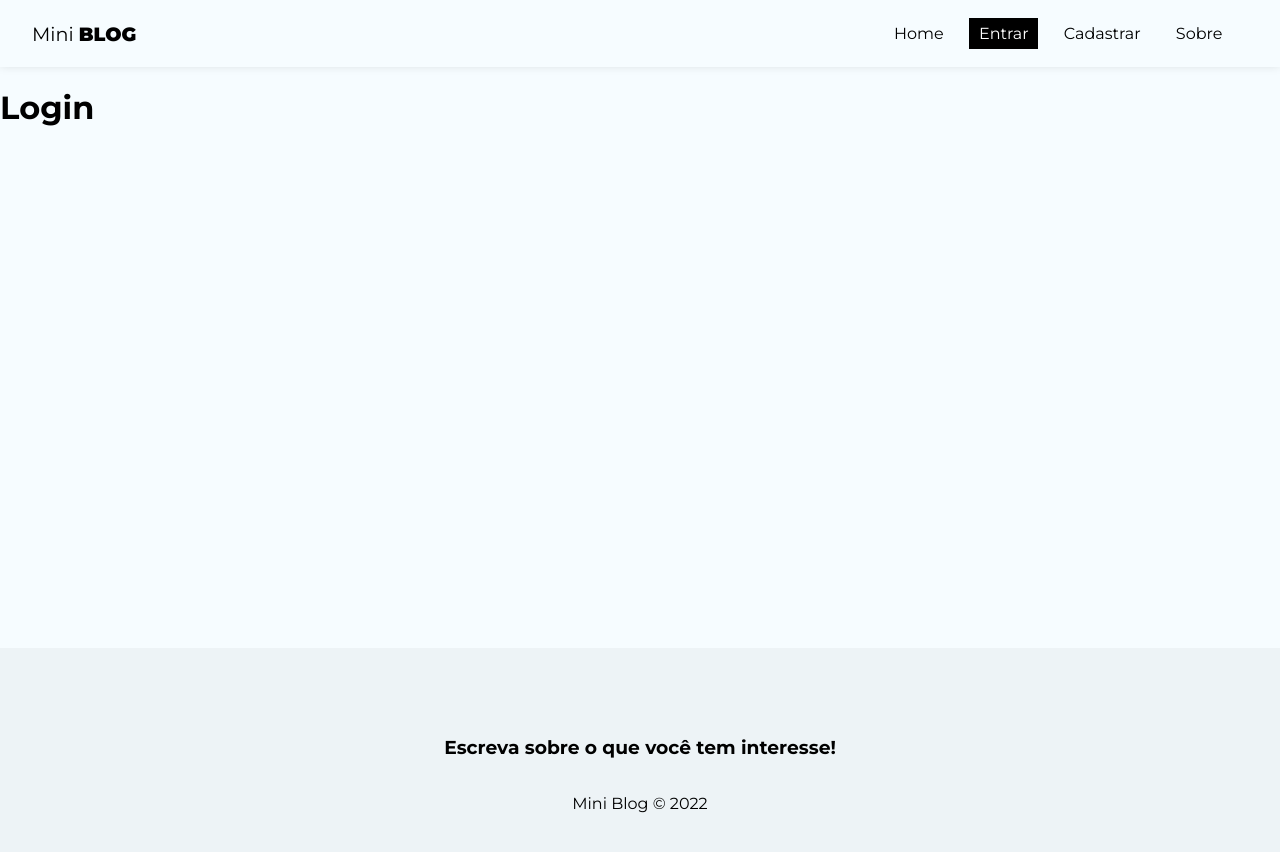
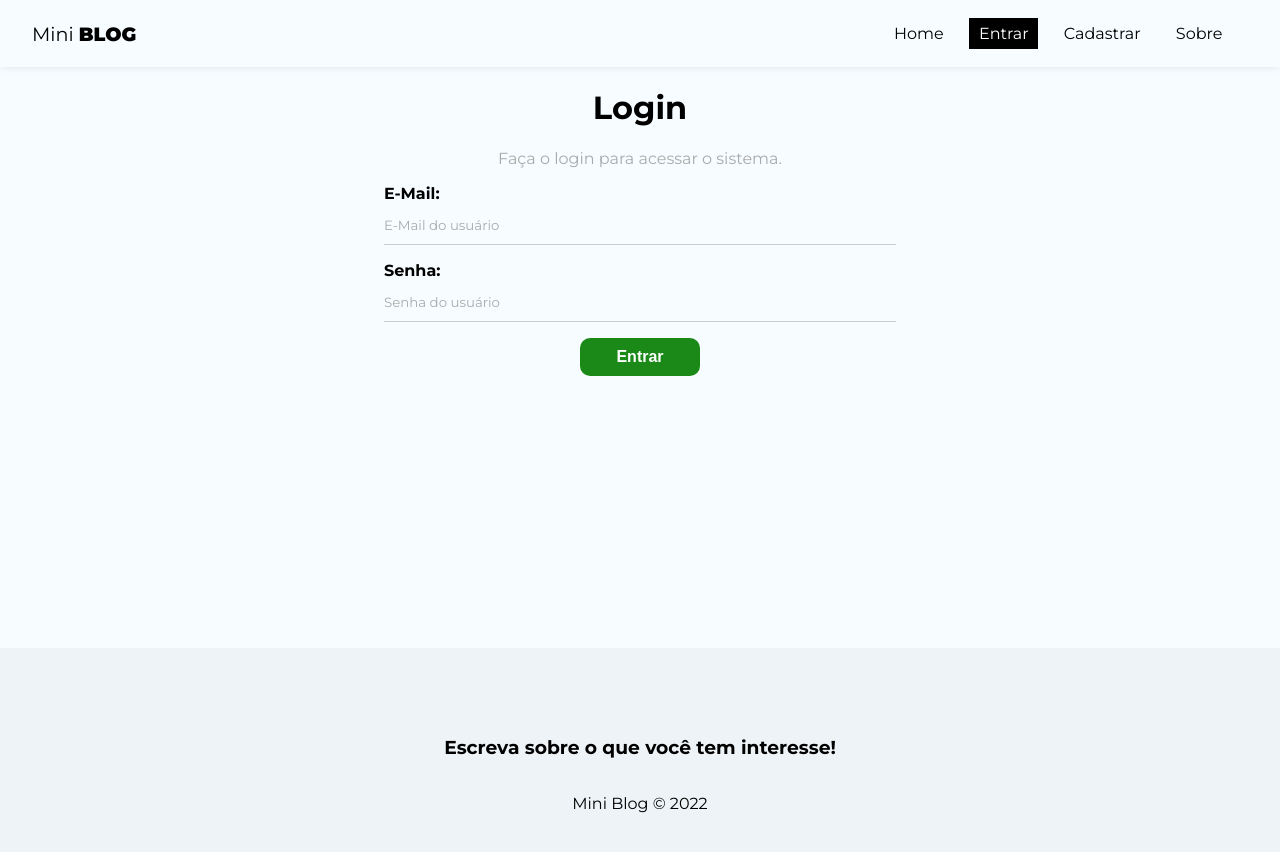
Before and after one commit to rafaelwr/miniblog, a React (Create React App) app: page /login in a window 1280 px wide. Shown: the top 852 px of the page. Built offline with nearby package versions, Linux system fonts and the light colour scheme; no server answers.

Commit message:
Criação do processo de login.

```diff
--- a/src/hooks/useAuthentication.js
+++ b/src/hooks/useAuthentication.js
@@ -68,6 +68,31 @@
         signOut(auth);
     }
 
+    const login = async(data) => {
+        checkIfIsCancelled();
+
+        setLoading(true);
+        setError(false);
+
+        try {
+            await signInWithEmailAndPassword(auth, data.email, data.password);
+            setLoading(false);
+        } catch (error) {
+            let systemErrorMessage;
+
+            if(error.message.includes('user-not-found')) {
+                systemErrorMessage = 'Usuário não encontrado!';
+            }else if(error.message.includes('wrong-password')) {
+                systemErrorMessage = 'Senha incorreta!';
+            }else {
+                systemErrorMessage = 'Ocorreu um erro! Tente novamente mais tarde.';
+            }
+
+            setError(systemErrorMessage);
+            setLoading(false);
+        }
+    }
+
     useEffect(() => {
         return () => setCancelled(true);
     }, []);
@@ -77,6 +102,7 @@
         createUser,
         error,
         loading,
-        logout
+        logout,
+        login
     };
 }
--- a/src/pages/Login/Login.js
+++ b/src/pages/Login/Login.js
@@ -1,9 +1,67 @@
 import styles from './Login.module.css';
 
+import { useState, useEffect } from 'react';
+
+import { useAuthentication } from '../../hooks/useAuthentication';
+
 const Login = () => {
+  const [ email, setEmail ] = useState('');
+  const [ password, setPassword ] = useState('');
+  const [ error, setError ] = useState('');
+  const { login, error: authError, loading } = useAuthentication();
+
+  const handleSubmit = async (e) => {
+      e.preventDefault();
+
+      setError('');
+
+      const user = {
+          email,
+          password
+      }
+
+      const res = await login(user);
+
+      console.log(res);
+  }
+
+  useEffect(() => {
+      if(authError) {
+          setError(authError);
+      }
+  }, [ authError ]);
+
   return (
-    <div>
-        <h1>Login</h1>
+    <div className={styles.login}>
+      <h1>Login</h1>
+      <p>Faça o login para acessar o sistema.</p>
+      <form onSubmit={handleSubmit}>
+          <label>
+              <span>E-Mail:</span>
+              <input
+                  type="email"
+                  name="email"
+                  required
+                  placeholder="E-Mail do usuário"
+                  value={email}
+                  onChange={(e) => setEmail(e.target.value)}
+              />
+          </label>
+          <label>
+              <span>Senha:</span>
+              <input
+                  type="password"
+                  name="password"
+                  required
+                  placeholder="Senha do usuário"
+                  value={password}
+                  onChange={(e) => setPassword(e.target.value)}
+              />
+          </label>
+          { !loading && <button type="submit" className="btn">Entrar</button> }
+          { loading && <button type="submit" className="btn" disabled>Aguarde...</button> }
+          { error && <p className="error">{error}</p> }
+      </form>
     </div>
   )
 }
--- a/src/pages/Login/Login.module.css
+++ b/src/pages/Login/Login.module.css
@@ -0,0 +1,7 @@
+.login {
+    text-align: center;
+}
+
+.login p {
+    color: #aaa;
+}
```
